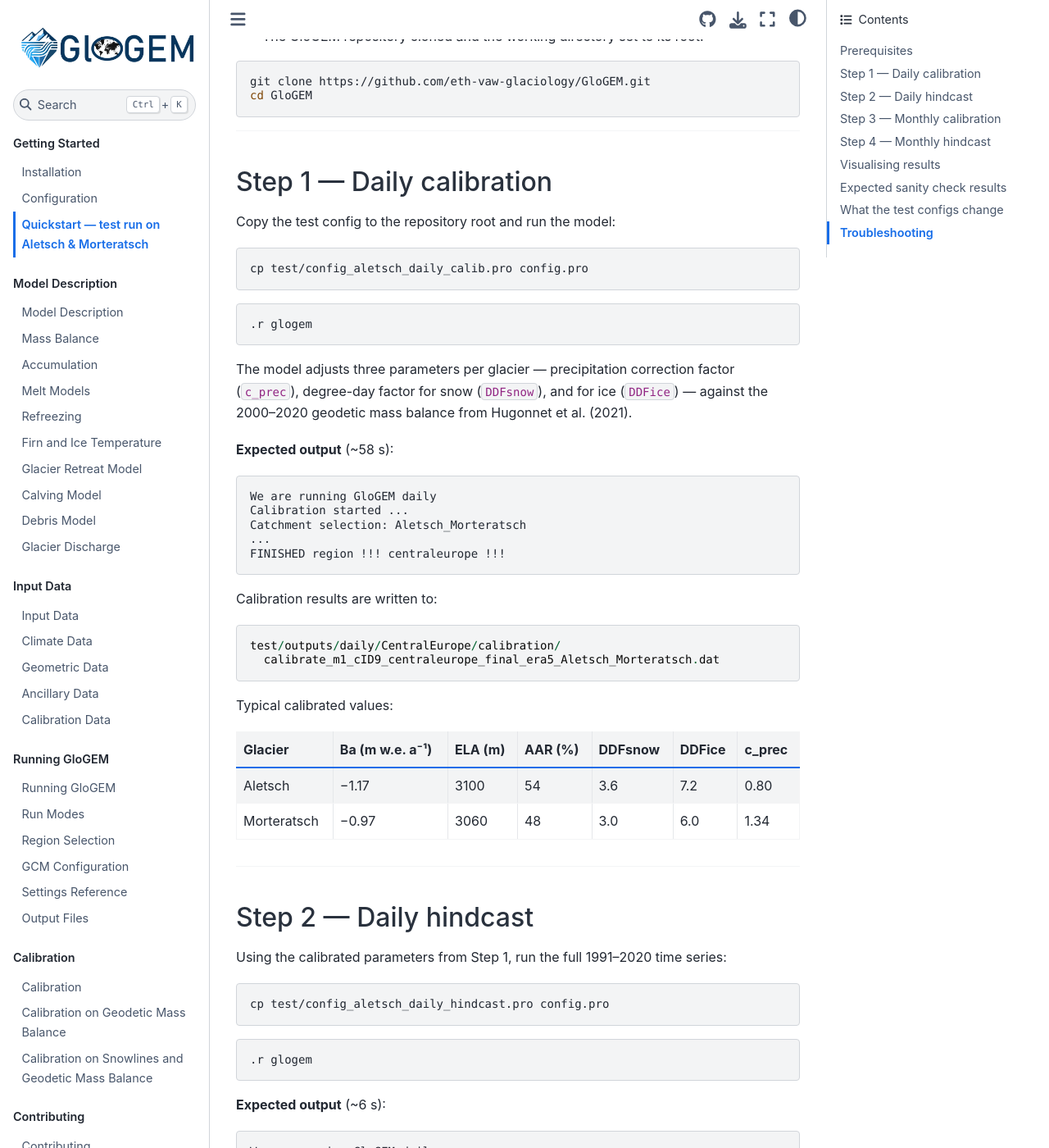
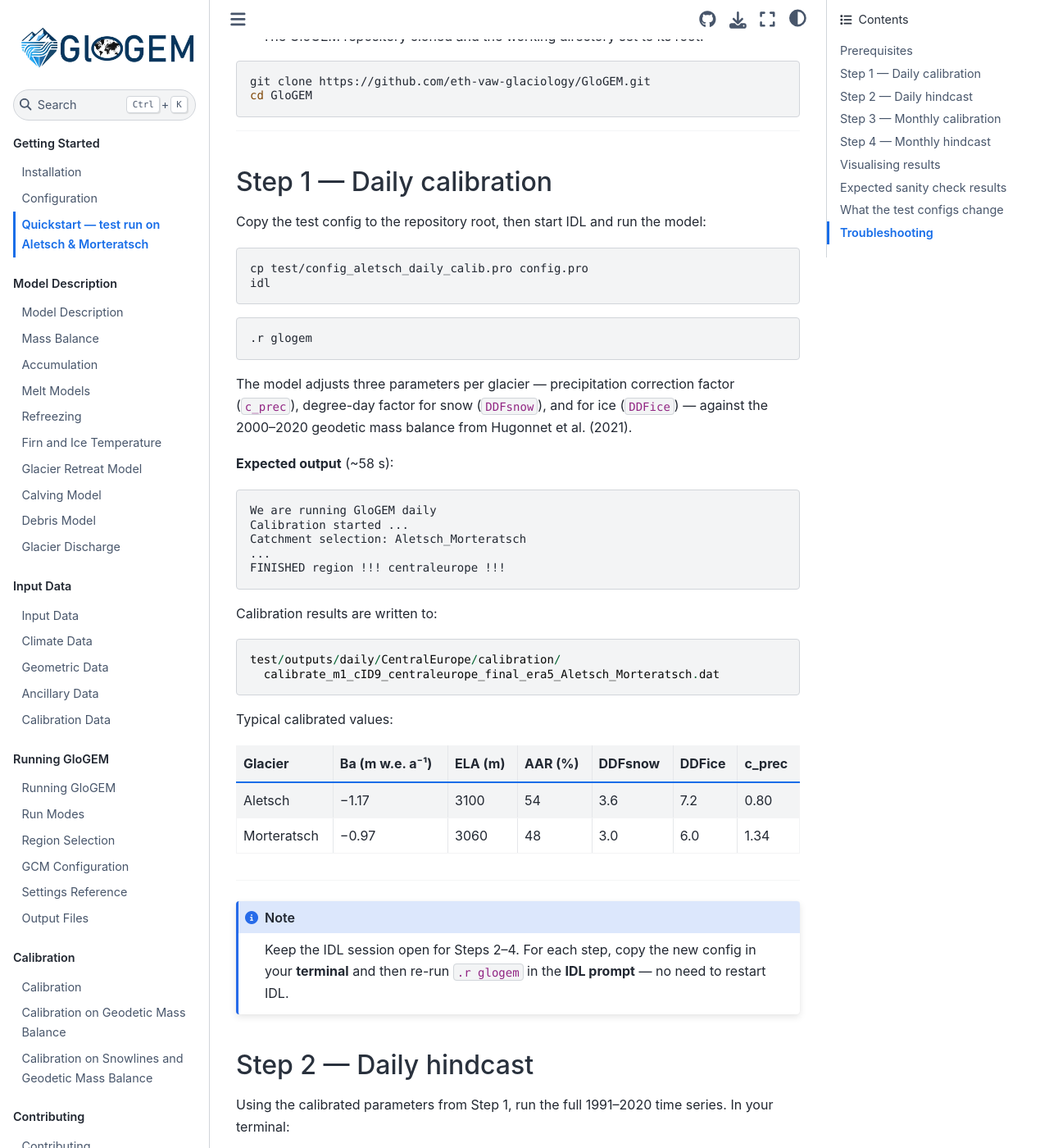
Before and after one commit to eth-vaw-glaciology/GloGEM-doc-temp, a Sphinx documentation site: the page built from docs/source/getting-started/quickstart.md, in a window 1280 px wide and 1400 px high, scrolled down 660 px. Shown: the whole window at 82% size. Built offline with Sphinx 7.4.7 and the Sphinx Book theme 1.1.4, drawn with Linux system fonts in a browser that asks for light colours; some of the changed text lies outside the part shown.

Commit message:
docs(quickstart): add idl launch command and clarify terminal vs IDL prompt
Co-Authored-By: Claude Sonnet 4.6 <noreply@anthropic.com>

````diff
--- a/docs/source/getting-started/quickstart.md
+++ b/docs/source/getting-started/quickstart.md
@@ -31,10 +31,11 @@ cd GloGEM
 
 ## Step 1 — Daily calibration
 
-Copy the test config to the repository root and run the model:
+Copy the test config to the repository root, then start IDL and run the model:
 
 ```bash
 cp test/config_aletsch_daily_calib.pro config.pro
+idl
 ```
 
 ```idl
@@ -72,13 +73,22 @@ Typical calibrated values:
 
 ---
 
+```{note}
+Keep the IDL session open for Steps 2–4.
+For each step, copy the new config in your **terminal** and then re-run
+`.r glogem` in the **IDL prompt** — no need to restart IDL.
+```
+
 ## Step 2 — Daily hindcast
 
-Using the calibrated parameters from Step 1, run the full 1991–2020 time series:
+Using the calibrated parameters from Step 1, run the full 1991–2020 time series.
+In your terminal:
 
 ```bash
 cp test/config_aletsch_daily_hindcast.pro config.pro
 ```
+
+Then in IDL:
 
 ```idl
 .r glogem
@@ -108,9 +118,13 @@ test/outputs/daily/CentralEurope/PAST/PAST_original/
 
 ## Step 3 — Monthly calibration
 
+In your terminal:
+
 ```bash
 cp test/config_aletsch_monthly_calib.pro config.pro
 ```
+
+Then in IDL:
 
 ```idl
 .r glogem
@@ -139,9 +153,13 @@ Typical calibrated values:
 
 ## Step 4 — Monthly hindcast
 
+In your terminal:
+
 ```bash
 cp test/config_aletsch_monthly_hindcast.pro config.pro
 ```
+
+Then in IDL:
 
 ```idl
 .r glogem
````
